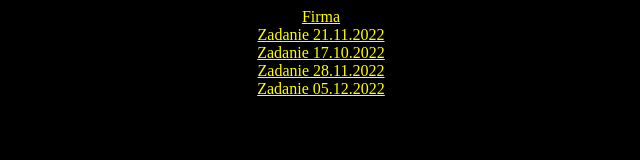
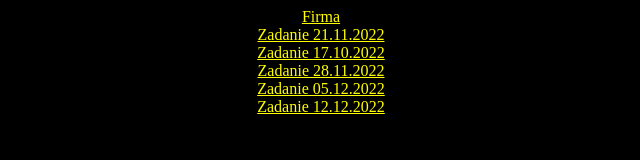
Before and after one commit to Fistaszeq/Fistaszek, a plain HTML site: page index.html in a window 1280 px wide. Shown: the whole page, without its empty margins (319-959 px from the left). Drawn offline with Linux system fonts and the light colour scheme.

Commit message:
Update index.html

```diff
--- a/index.html
+++ b/index.html
@@ -16,6 +16,7 @@
     <a href="zadanie2022.10.17.html"> Zadanie 17.10.2022</a><br>
     <a href="site5.html"> Zadanie 28.11.2022</a><br>
     <a href="site6.html"> Zadanie 05.12.2022</a><br>
+    <a href="site7.html"> Zadanie 12.12.2022</a><br>
     </center>
   </body>
 </html>
```
